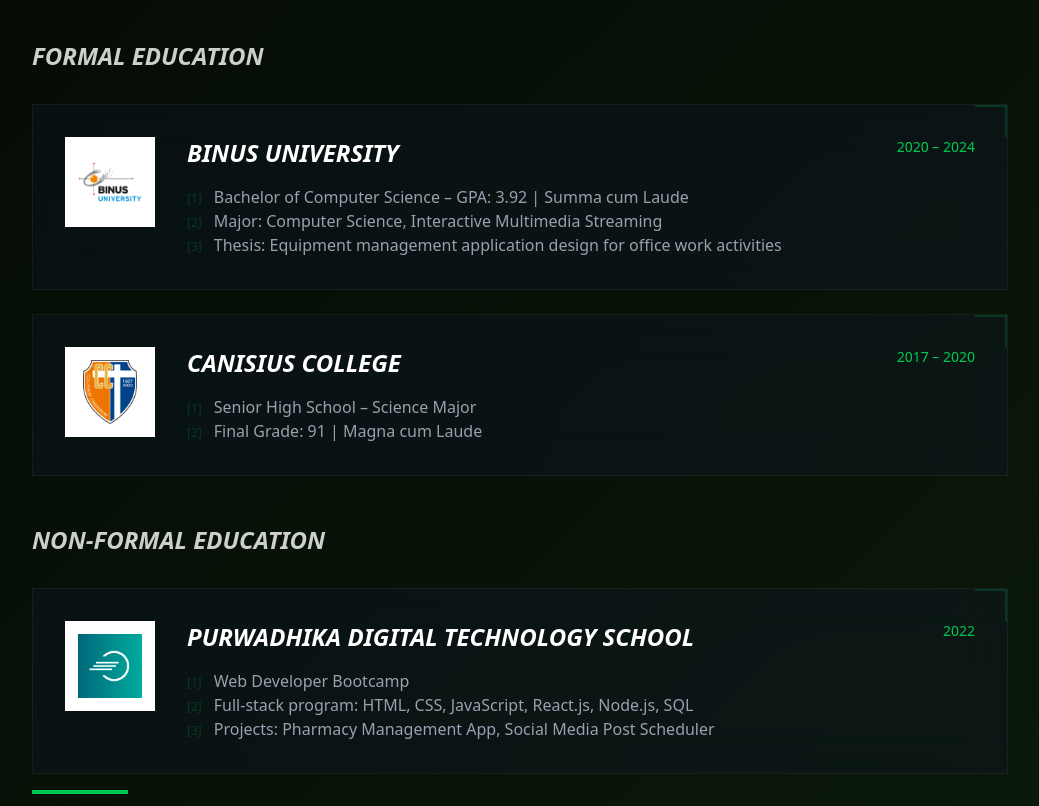
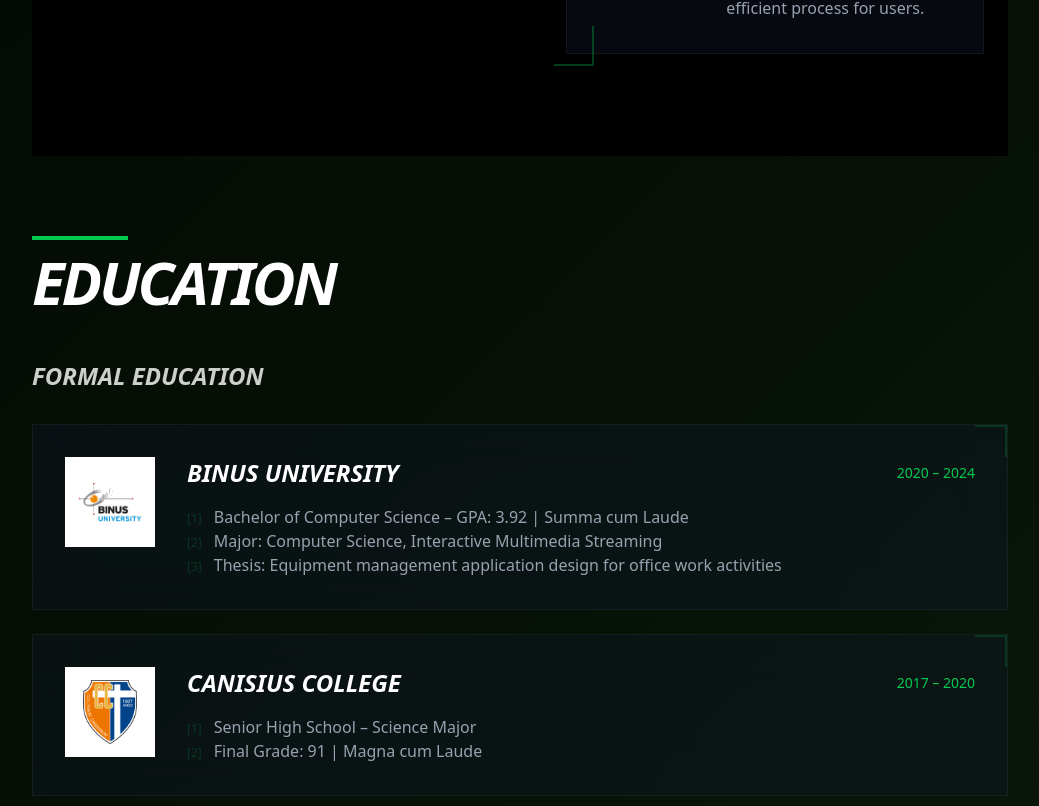
Before and after one commit to FilbertSevilen1/Portfolio, a Next.js app: page / in a window 1280 px wide. Shown: the part 5534-6340 px from the top of the page, without its empty margins (120-1159 px from the left). Built offline with nearby package versions, Linux system fonts and the light colour scheme.

Commit message:
[UPDATE] Responsivity

```diff
--- a/src/app/globals.css
+++ b/src/app/globals.css
@@ -24,23 +24,44 @@
 }
 
 @keyframes blink {
-  0%, 50%, 100% { opacity: 1; }
-  25%, 75% { opacity: 0; }
+  0%,
+  50%,
+  100% {
+    opacity: 1;
+  }
+  25%,
+  75% {
+    opacity: 0;
+  }
 }
 
-html {
+html,
+body {
   scroll-behavior: smooth;
+  overflow-x: hidden;
 }
 
 body {
-  background: linear-gradient(-45deg, rgb(20, 50, 20), #000, rgb(20, 50, 20), #000);
+  background: linear-gradient(
+    -45deg,
+    rgb(20, 50, 20),
+    #000,
+    rgb(20, 50, 20),
+    #000
+  );
   background-size: 200% 200%;
-  animation: gradientShift 16s  infinite;
-  color:white;
+  animation: gradientShift 16s infinite;
+  color: white;
 }
 
 @keyframes gradientShift {
-  0% { background-position: 50% 50%; }
-  50% { background-position: 100% 100%; }
-  100% { background-position: 50% 50%; }
+  0% {
+    background-position: 50% 50%;
+  }
+  50% {
+    background-position: 100% 100%;
+  }
+  100% {
+    background-position: 50% 50%;
+  }
 }
--- a/src/app/page.tsx
+++ b/src/app/page.tsx
@@ -9,8 +9,10 @@
 
 export default function Home() {
   return (
-    <main className="max-w-5xl mx-auto px-6 flex flex-col gap-8 pb-16">
+    <>
       <Navbar />
+      <main className="flex flex-col gap-24 pb-16 pt-32">
+        <div className="max-w-5xl mx-auto px-6 w-full flex flex-col gap-24">
           <Hero />
           <About />
           <Experience/>
@@ -18,6 +20,8 @@
           <Projects />
           <Skills />
           <Contact />
+        </div>
       </main>
+    </>
   );
 }
--- a/src/components/Education.tsx
+++ b/src/components/Education.tsx
@@ -107,11 +107,11 @@
                     )}
 
                     <div className="flex-1">
-                      <div className="flex justify-between items-start mb-4">
-                        <h4 className="text-2xl font-black italic text-white uppercase group-hover:text-green-400 transition-colors">
+                      <div className="flex flex-col sm:flex-row justify-between items-start sm:items-center mb-4 gap-2">
+                        <h4 className="text-xl md:text-2xl font-black italic text-white uppercase group-hover:text-green-400 transition-colors">
                           {item.institution}
                         </h4>
-                        <span className="font-mono text-sm text-green-500">{item.year}</span>
+                        <span className="font-mono text-sm text-green-500 shrink-0">{item.year}</span>
                       </div>
 
                       {item.details.map((detail, j) => (
--- a/src/components/Experience.tsx
+++ b/src/components/Experience.tsx
@@ -97,7 +97,7 @@
         {/* TIMELINE HUB */}
         <div className="relative">
           {/* Central Vertical Line - More subtle */}
-          <div className="absolute left-[15px] md:left-1/2 md:ml-[-0.5px] top-0 bottom-0 w-[1px] bg-linear-to-b from-green-500/30 via-green-500/10 to-transparent hidden md:block" />
+          <div className="absolute left-[15px] md:left-1/2 md:ml-[-0.5px] top-0 bottom-0 w-[1px] bg-gradient-to-b from-green-500/30 via-green-500/10 to-transparent block" />
 
           <div className="space-y-24">
             {experiences.map((exp, index) => (
--- a/src/components/Hero.tsx
+++ b/src/components/Hero.tsx
@@ -67,7 +67,7 @@
         className="flex flex-col items-center md:items-start my-4 z-10"
       >
 
-        <h1 className="text-5xl md:text-7xl font-black tracking-tighter uppercase italic text-white leading-tight">
+        <h1 className="text-4xl sm:text-5xl md:text-7xl font-black tracking-tighter uppercase italic text-white leading-tight">
           Hi, I'm{" "}
           <span className="text-green-500 relative inline-block">
             {displayedName}
--- a/src/components/Navbar.tsx
+++ b/src/components/Navbar.tsx
@@ -9,6 +9,7 @@
   const [isOpen, setIsOpen] = useState(false);
 
   return (
+    <>
       <nav className="fixed top-0 left-0 right-0 z-50 flex justify-between items-center px-6 md:px-12 py-6 bg-black/60 backdrop-blur-md border-b border-green-500/20">
         <motion.h1
           initial={{ opacity: 0, x: -20 }}
@@ -45,6 +46,7 @@
         >
           <Icon path={isOpen ? mdiClose : mdiMenu} size={1.2} />
         </button>
+      </nav>
 
       <AnimatePresence>
         {isOpen && (
@@ -52,7 +54,8 @@
             initial={{ opacity: 0, y: -20 }}
             animate={{ opacity: 1, y: 0 }}
             exit={{ opacity: 0, y: -20 }}
-            className="fixed inset-0 bg-black/95 backdrop-blur-xl z-40 md:hidden flex flex-col items-center justify-center p-6"
+            className="fixed inset-0 z-[60] md:hidden flex flex-col items-center justify-center p-6"
+            style={{ backgroundColor: 'black' }}
           >
             {/* HUD Scanline Effect for Mobile Menu */}
             <div className="absolute inset-0 pointer-events-none opacity-20 bg-[linear-gradient(rgba(18,16,16,0)_50%,rgba(0,0,0,0.25)_50%),linear-gradient(90deg,rgba(255,0,0,0.06),rgba(0,255,0,0.02),rgba(0,0,255,0.06))] bg-[length:100%_2px,3px_100%]" />
@@ -95,6 +98,6 @@
           </motion.div>
         )}
       </AnimatePresence>
-    </nav>
+    </>
   );
 }
```
Lines whose indentation alone changed are shown as unchanged.
